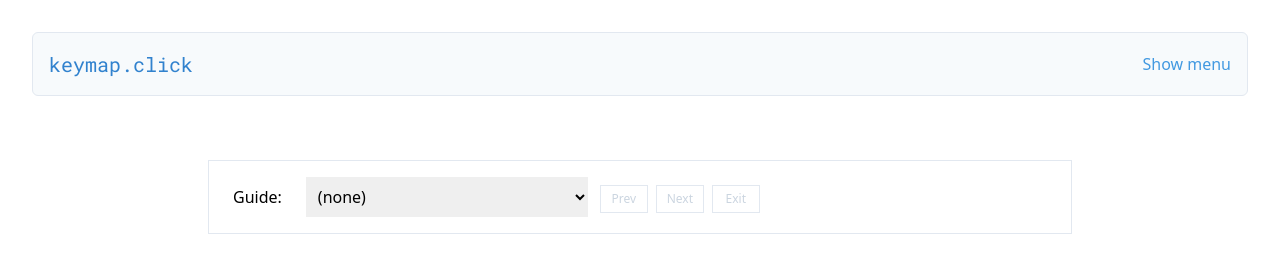
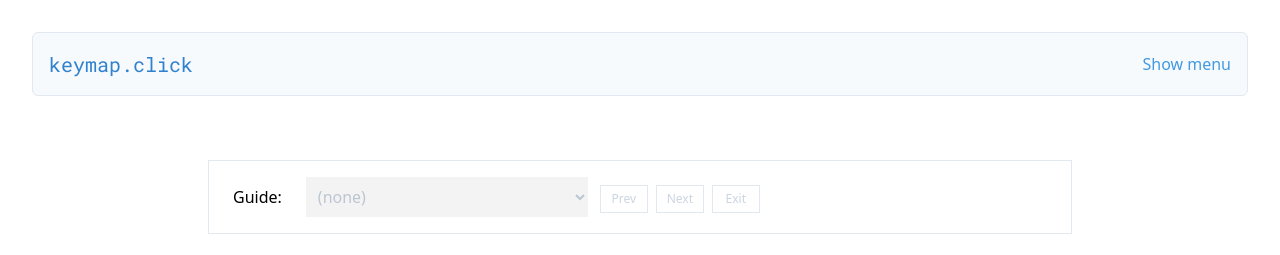
Before and after one commit to mrled/keymap.click, a Next.js app: page / in a window 1280 px wide. Shown: the top 255 px of the page. Built offline with nearby package versions, Linux system fonts and the light colour scheme.

Commit message:
Only enable guide selection when guides available

```diff
--- a/src/components/guidance.jsx
+++ b/src/components/guidance.jsx
@@ -50,8 +50,14 @@ export const GuideBar = () => {
           defaultValue={state.guide}
           name="Guides"
           id="guide-selector"
-          className="p-2 m-2 w-1/3"
+          className={classnames(
+            "p-2 m-2 w-1/3",
+            {
+              "text-gray-500": !hydratedState.guidesAvailable,
+            }
+          )}
           ref={guideSelectBox}
+          disabled={!hydratedState.guidesAvailable}
         >
           {Object.keys(hydratedState.keyMap.guides).map((guideName) => {
             return <option key={guideName} value={guideName}>{hydratedState.keyMap.guides[guideName].fullName}</option>
--- a/src/hooks/useKeymapUiState.js
+++ b/src/hooks/useKeymapUiState.js
@@ -77,11 +77,11 @@ const stateObjToQueryStringPair = (stateObj) => {
 const hydrateState = (state) => {
   const keyMap = keyMaps[state.keyMap || KeyMapState.defaultValue];
   const legendMap = legendMaps[state.legendMap || LegendMapState.defaultValue];
+  const guide = keyMap.guides[state.guide || GuideState.defaultValue];
 
   const keyData = keyMap.allKeysById[state.keyId] || {};
 
-  const guide = keyMap.guides[state.guide || GuideState.defaultValue];
-
+  const guidesAvailable = Object.entries(keyMap.guides).length > 1; // NOTE: in keys.js, we define a "none" guide for every keyMap.
   const guideStepIdx = Number(state.guideStep || GuideStepState.defaultValue);
   const inGuide = guide.name !== GuideState.defaultValue
   const guideStep = inGuide ? guide.steps[guideStepIdx] : {};
@@ -98,6 +98,7 @@ const hydrateState = (state) => {
 
     keyData,
 
+    guidesAvailable,
     guideStepIdx,
     guideStep,
     inGuide,
```
